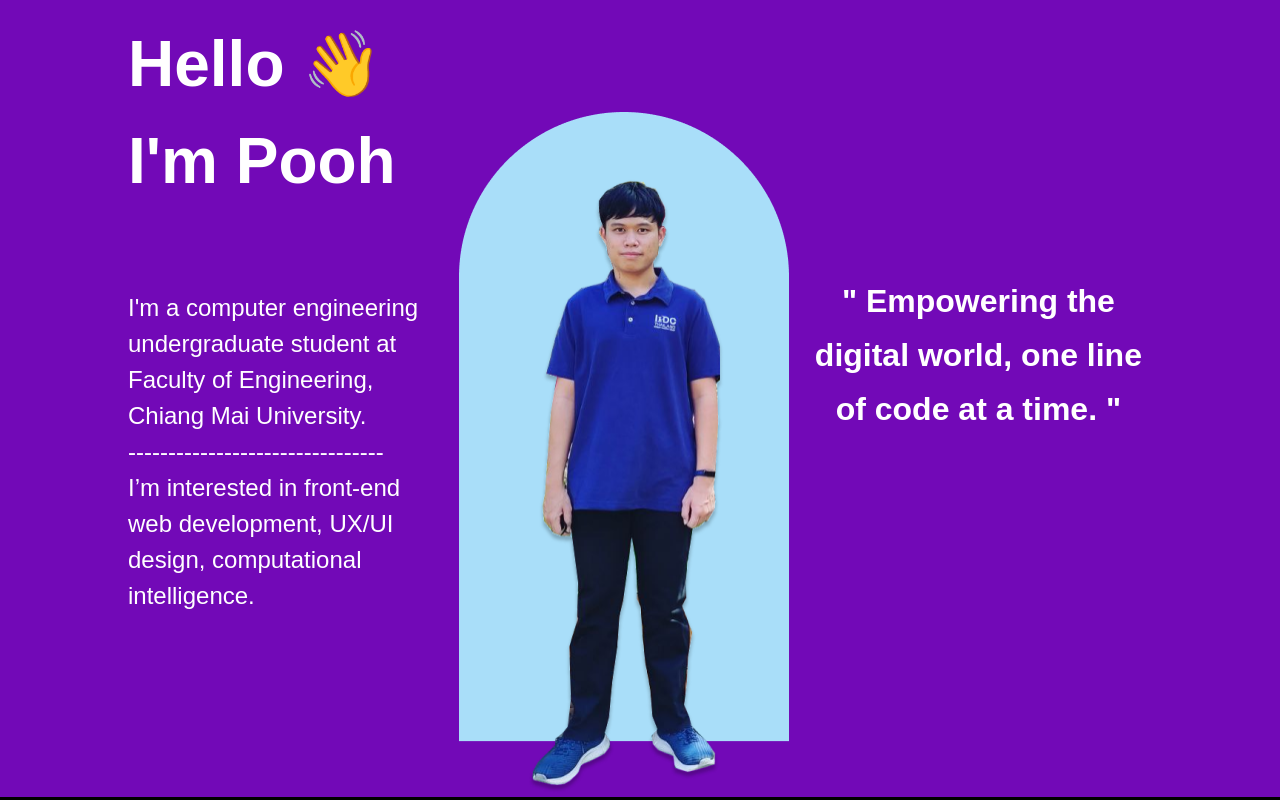
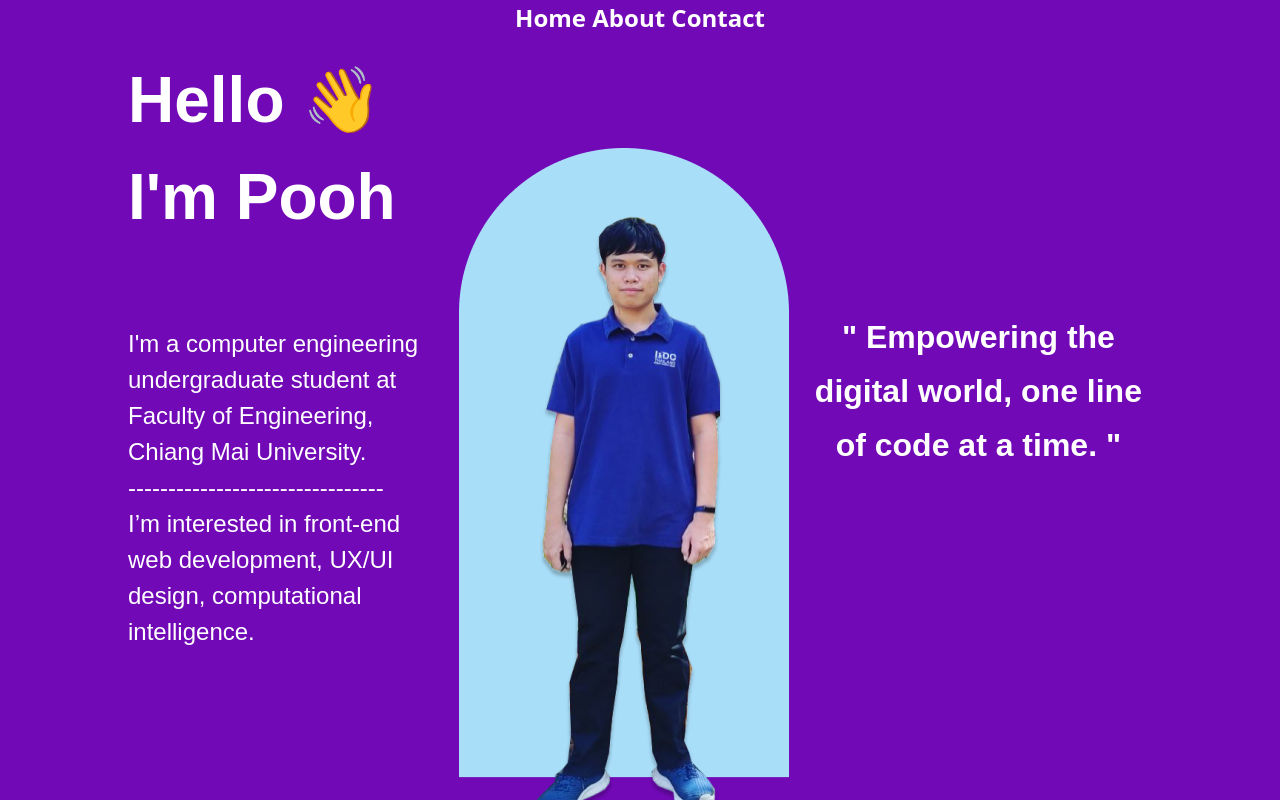
Before and after one commit to Bug-Too/profile, a SvelteKit app: page / in a window 1280 px wide. Shown: the top 800 px of the page. Built offline with nearby package versions, Linux system fonts and the light colour scheme.

Commit message:
add nav bar

```diff
--- a/src/routes/+page.svelte
+++ b/src/routes/+page.svelte
@@ -1,6 +1,19 @@
 <script>
-    import Home from "./home.svelte";
+    import { count } from '../store.js';
+    import Home_desktop from "./home_desktop.svelte";
+    import Navbar from "./navbar.svelte";
+    /**
+     * @type {number}
+     */
+    let countValue;
+
+    count.subscribe((value) => {
+        countValue = value;
+    });
 </script>
+
 <div>
-    <Home />
+    <Navbar />
+    <Home_desktop />
+
 </div>
--- /dev/null
+++ b/src/routes/navbar.svelte
@@ -0,0 +1,35 @@
+<script>
+    import { count } from "../store.js";
+
+    let bg_color = "#7209B7";
+
+    function home() {
+        count.set(0);
+        bg_color = "#7209B7";
+    }
+    function about() {
+        count.set(1);
+        bg_color = "#000000";
+    }
+    function contact() {
+        count.set(2);
+        bg_color = "#000000";
+    }
+</script>
+
+<div class="navbar" style="background-color: {bg_color}">
+    <button on:click={home}> Home</button>
+    <button on:click={about}> About </button>
+    <button on:click={contact}> Contact </button>
+</div>
+
+<style>
+    .navbar {
+        color: #fff;
+        font-style: normal;
+        font-weight: 700;
+        font-size: 24px;
+        line-height: 36px;
+        text-align: center;
+    }
+</style>
--- /dev/null
+++ b/src/store.js
@@ -0,0 +1,3 @@
+import { writable } from 'svelte/store';
+
+export const count = writable(0);
```
Also changed, not shown: src/routes/home_desktop.svelte (renamed from src/routes/home.svelte).
